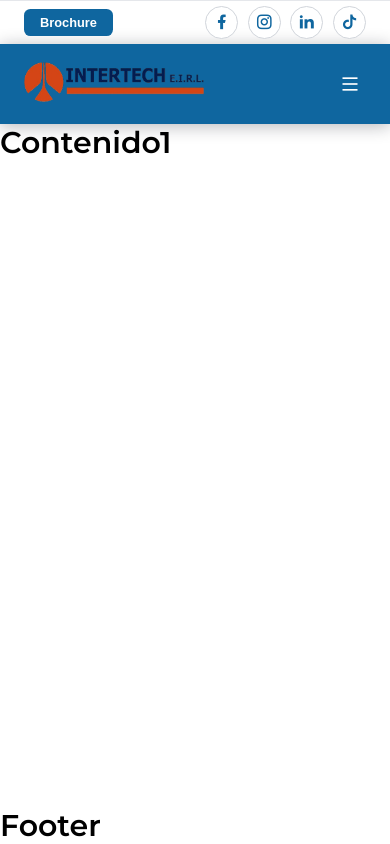
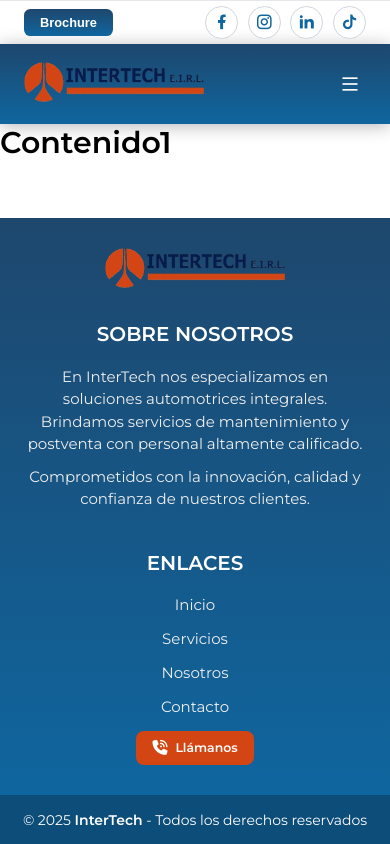
Before and after one commit to tony270604/Intertech, a plain HTML site: page html/inicio.html in a window 390 px wide. Drawn offline with nearby package versions, Linux system fonts and the light colour scheme.

Commit message:
navbar responsivo y footer responsivo terminado

```diff
--- a/css/inicio.css
+++ b/css/inicio.css
@@ -4,6 +4,7 @@
     --header-height: 5rem;
     --max-width-page: 1120px;
     --back-color: #0F669F;
+    --degradado-back-color: linear-gradient(to bottom, #1e476d, #0F669F);
     --color-orange: #eb6433;
     --back-color-lighten: #1380C0;
     --white-color: #FFFFFF;
@@ -34,6 +35,7 @@ a {
     text-decoration: none;
 }
 
+/*--------------------Barra de Navegación---------------------*/
 .net {
     position: sticky;
     width: 100%;
@@ -59,7 +61,7 @@ a {
     font-size: 0.8rem;
     font-weight: 600;
     color: #fff;
-    background-color: var(--back-color);
+    background: var(--degradado-back-color);
     border: none;
     border-radius: 0.4rem;
     cursor: pointer;
@@ -102,7 +104,7 @@ a {
     top: 0;
     left: 0;
     width: 100%;
-    background-color: var(--back-color);
+    background: var(--degradado-back-color);
     box-shadow: 0 2px 16px hsla(220, 32%, 8%, .3);
     z-index: 100;
 }
@@ -286,7 +288,7 @@ a {
     }
 
     .dropdown-menu {
-        background-color: var(--back-color-light);
+        background-color: var(--back-color);
     }
 
     .dropdown-link {
@@ -343,3 +345,124 @@ a {
         max-height: 1000px;
     }
 }
+
+/*-------------------- Footer ---------------------*/
+footer {
+  margin-top: auto;
+}
+
+.container-footer {
+  background: var(--degradado-back-color);
+  padding-inline: 1.5rem;
+}
+
+footer .container-footer .group-1 {
+  max-width: var(--max-width-page);
+  margin: 0 auto;
+  display: grid;
+  grid-template-columns: repeat(3, 1fr);
+  gap: 50px;
+  padding-block: 45px;
+}
+
+
+.group-1 .box figure img {
+  max-width: 180px;
+}
+
+.group-1 .box h2 {
+  color: #fff;
+  margin-bottom: 20px;
+  font-size: 20px;
+}
+
+.group-1 .box p {
+  color: #efefef;
+  margin-bottom: 10px;
+  line-height: 1.5;
+  font-size: 15px;
+}
+
+.group-1 .box .links {
+  display: flex;
+  flex-direction: column;
+  gap: 15px;
+}
+
+.group-1 .box .links a {
+  color: #efefef;
+  font-size: 15px;
+  transition: color 0.3s ease, transform 0.2s ease;
+}
+
+.group-1 .box .links a:hover:not(.call-footer) {
+  color: var(--color-orange);
+  font-weight: 600;
+  transform: translateX(5px);
+}
+
+.call-footer {
+  display: inline-block;
+  width: fit-content;
+  transition: transform 0.3s ease;
+}
+
+.call-footer:hover {
+  transform: scale(1.05);
+}
+
+.call {
+  display: flex;
+  align-items: center;
+  justify-content: center;
+  padding: 0.6rem 1rem;
+  background-color: #D34614;
+  gap: 0.5rem;
+  border-radius: 0.5rem;
+  color: #fff;
+  font-weight: bold;
+}
+
+footer .group-2 {
+  background: #0c4d79;
+  padding: 15px 10px;
+  text-align: center;
+  color: #fff;
+}
+
+.group-2 small {
+  font-size: 14px;
+}
+
+/* Responsivo */
+@media screen and (max-width: 800px) {
+  footer .container-footer .group-1 {
+    grid-template-columns: 1fr;
+    gap: 30px;
+    padding: 30px 0;
+    text-align: center;
+  }
+
+  .group-1 .box figure {
+    display: flex;
+    justify-content: center;
+  }
+
+  .links {
+    display: flex;
+    flex-direction: column;
+    align-items: center;
+    gap: 10px;
+  }
+
+  .links a {
+    display: block;
+  }
+
+}
+
+@media screen and (min-width: 1118px) {
+  .group-1 {
+    padding: 1.5rem
+  }
+}
--- a/html/inicio.html
+++ b/html/inicio.html
@@ -83,8 +83,43 @@
     </main>
 
     <footer>
-        <h1>Footer</h1>
+        <div class="container-footer">
+            <div class="group-1">
+                <div class="box">
+                    <figure>
+                        <a href="#" class="nav-logo">
+                            <img src="../img/LogoIntertech.png" alt="Logo InterTech">
+                        </a>
+                    </figure>
+                </div>
+                <div class="box">
+                    <h2>SOBRE NOSOTROS</h2>
+                    <p>En InterTech nos especializamos en soluciones automotrices integrales.
+                        Brindamos servicios de mantenimiento y postventa con personal altamente calificado.</p>
+                    <p>Comprometidos con la innovación, calidad y confianza de nuestros clientes.</p>
+                </div>
+                <div class="box">
+                    <h2>ENLACES</h2>
+                    <div class="links">
+                        <a href="#">Inicio</a>
+                        <a href="#">Servicios</a>
+                        <a href="#">Nosotros</a>
+                        <a href="#">Contacto</a>
+                        <a href="#" class="call-footer">
+                            <div class="call">
+                                <i class="fa-solid fa-phone-volume"></i>
+                                <h5>Llámanos</h5>
+                            </div>
+                        </a>
+                    </div>
+                </div>
+            </div>
+        </div>
+        <div class="group-2">
+            <small>&copy; 2025 <b>InterTech</b> - Todos los derechos reservados</small>
+        </div>
     </footer>
+
 </body>
 <script src="../js/inicio.js"></script>
 
```
